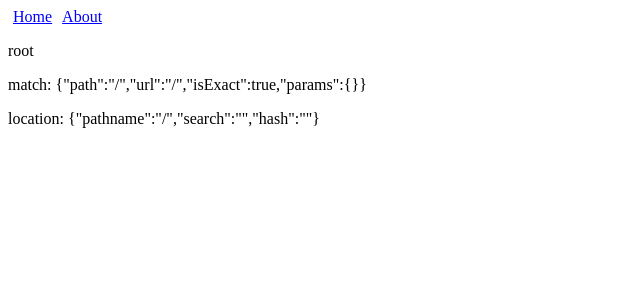
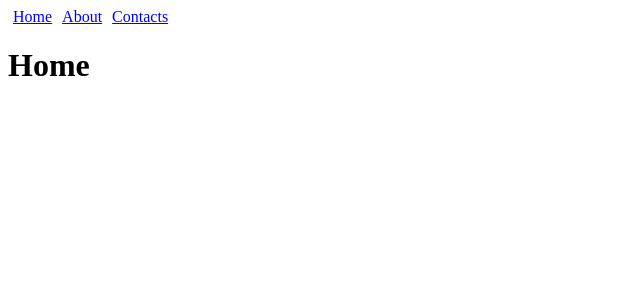
Before and after one commit to EvGeniyStadnik/React_Router_v4, a React (Create React App) app: page / in a window 1280 px wide. Shown: the top 300 px of the page, without its empty margins (0-640 px from the left). Built offline with nearby package versions, Linux system fonts and the light colour scheme; the HTML template or start-up script is replaced by a standard one.

Commit message:
Render Catch-All Routers using Switch Component

```diff
--- a/src/App.js
+++ b/src/App.js
@@ -2,7 +2,8 @@
 import {
     BrowserRouter as Router,
     Route,
-    Link
+    Link,
+    Switch
 } from 'react-router-dom'
 // console.log(BrowserRouter);
 import './App.css';
@@ -19,8 +20,9 @@
 
 const Links = () => (
     <nav>
-        <Link to="/?id=123">Home</Link>
-        <Link to={{pathname: '/', search: 'id=456'}}>About</Link>
+        <Link to="/">Home</Link>
+        <Link to="/about">About</Link>
+        <Link to="/contacts">Contacts</Link>
     </nav>
 );
 
@@ -28,14 +30,11 @@
     <Router>
         <div>
             <Links />
-            <Route path="/" render={({match, location}) => (
-                <div>
-                    <p>root</p>
-                    <p>match: {JSON.stringify(match)}</p>
-                    <p>location: {JSON.stringify(location)}</p>
-                    <p>{new URLSearchParams(window.location.search).get('id')}</p>
-                </div>
-            )}/>
+            <Switch>
+                <Route exact path="/" render={() => <h1>Home</h1>}/>
+                <Route path="/about" render={() => <h1>About</h1>}/>
+                <Route render={() => <h1>Page not found</h1>}/>
+            </Switch>
         </div>
     </Router>
 );
```
